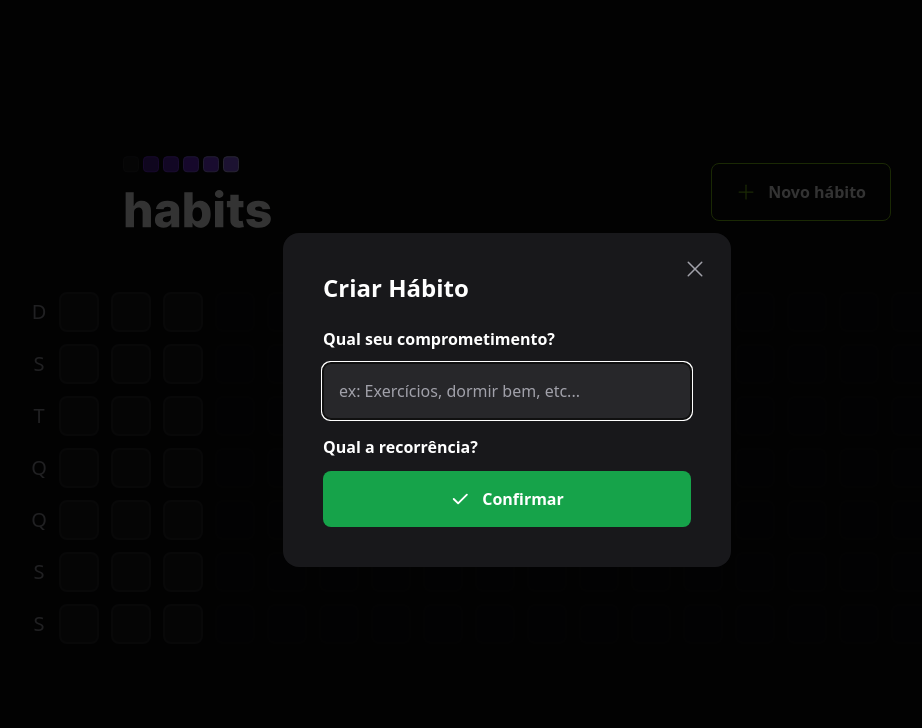
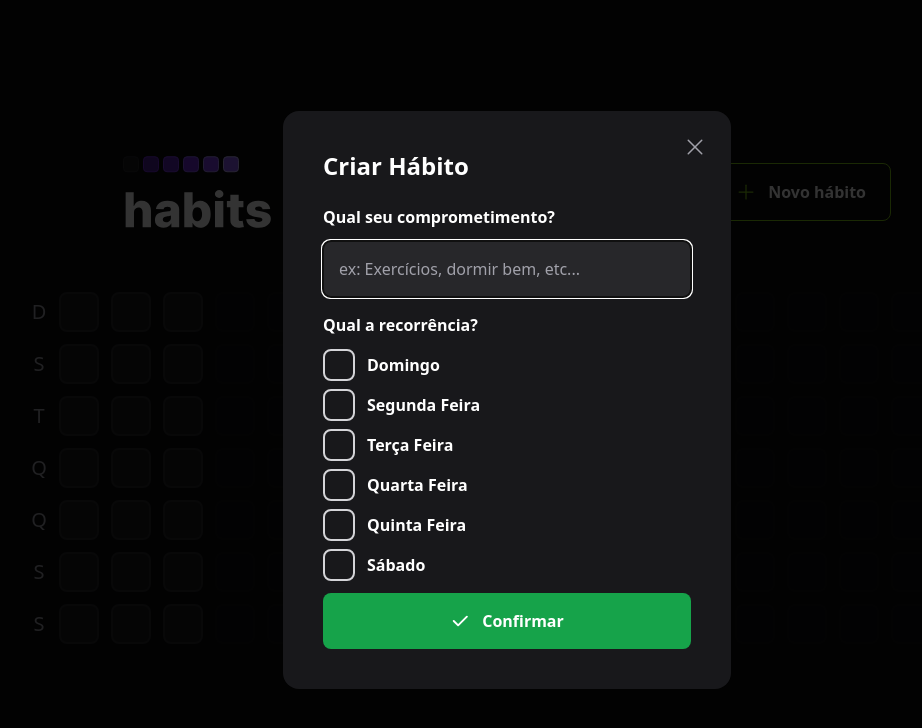
Before and after one commit to Adam-Almeida/final-rocketseat-nlw-2023, a React (Vite) app in the folder web/: page / in a window 1280 px wide. Both pictures are taken after a click on the button "Novo hábito". Shown: the top 728 px of the page, without its empty margins (133-1055 px from the left). Built offline with nearby package versions, Linux system fonts and the light colour scheme; no server answers.

Commit message:
connect to back-end

```diff
--- a/web/package.json
+++ b/web/package.json
@@ -9,8 +9,10 @@
     "preview": "vite preview"
   },
   "dependencies": {
+    "@radix-ui/react-checkbox": "^1.0.1",
     "@radix-ui/react-dialog": "^1.0.2",
     "@radix-ui/react-popover": "^1.0.3",
+    "axios": "^1.2.3",
     "clsx": "^1.2.1",
     "dayjs": "^1.11.7",
     "phosphor-react": "^1.4.1",
--- a/web/src/App.tsx
+++ b/web/src/App.tsx
@@ -1,3 +1,4 @@
+import './lib/dayjs'
 import "./styles/global.css";
 import { Header } from "./components/Header";
 import { SummaryTable } from "./components/SummaryTable";
--- a/web/src/components/HabitDay.tsx
+++ b/web/src/components/HabitDay.tsx
@@ -1,14 +1,23 @@
 import * as Popover from "@radix-ui/react-popover";
+import * as Checkbox from "@radix-ui/react-checkbox";
+
 import clsx from "clsx";
 import { ProgressBar } from "./ProgressBar";
+import { Check } from "phosphor-react";
+import dayjs from "dayjs";
 
 interface HabitDayProps {
-  completed: number;
-  amount: number;
+  date: Date;
+  completed?: number;
+  amount?: number;
 }
 
-export function HabitDay({ amount, completed }: HabitDayProps) {
-  const completedPercentage = Math.round((completed / amount) * 100);
+export function HabitDay({ amount = 0, completed = 0, date }: HabitDayProps) {
+  const completedPercentage =
+    amount > 0 ? Math.round((completed / amount) * 100) : 0;
+
+    const dayAndMonth = dayjs(date).format('DD/MM')
+    const dayWeek = dayjs(date).format('dddd')
 
   return (
     <Popover.Root>
@@ -16,23 +25,42 @@ export function HabitDay({ amount, completed }: HabitDayProps) {
         className={clsx(
           "w-10 h-10 bg-zinc-900 border-zinc-800 border-2 rounded-lg",
           {
-            "bg-zinc-900 border-zinc-800":completedPercentage === 0,
-            "bg-lime-900 border-lime-800":completedPercentage > 0 && completedPercentage < 20,
-            "bg-lime-800 border-lime-700":completedPercentage >= 20 && completedPercentage < 40,
-            "bg-lime-700 border-lime-600":completedPercentage >= 40 && completedPercentage < 60,
-            "bg-lime-600 border-lime-500":completedPercentage >= 60 && completedPercentage < 80,
-            "bg-lime-500 border-lime-400":completedPercentage >= 80,
+            "bg-zinc-900 border-zinc-800": completedPercentage === 0,
+            "bg-lime-900 border-lime-800":
+              completedPercentage > 0 && completedPercentage < 20,
+            "bg-lime-800 border-lime-700":
+              completedPercentage >= 20 && completedPercentage < 40,
+            "bg-lime-700 border-lime-600":
+              completedPercentage >= 40 && completedPercentage < 60,
+            "bg-lime-600 border-lime-500":
+              completedPercentage >= 60 && completedPercentage < 80,
+            "bg-lime-500 border-lime-400": completedPercentage >= 80,
           }
         )}
       />
 
       <Popover.Portal>
         <Popover.Content className="min-w-[320px] w-full bg-zinc-900 p-6 rounded-2xl flex flex-col">
-          <span className="font-semibold text-zinc-400 text-sm">Domingo</span>
+          <span className="font-semibold text-zinc-400 text-sm">{dayWeek}</span>
           <span className="mt-1 font-extrabold leading-tight text-2xl">
-            22/01
+            {dayAndMonth}
           </span>
           <ProgressBar progress={completedPercentage} />
+
+          <div className="mt-6 flex flex-col gap-3">
+            <Checkbox.Root className="flex items-center gap-3 group ">
+              <div className="group-data-[state=checked]:bg-lime-500 group-data-[state=checked]:border-lime-400 h-8 w-8 rounded-lg flex items-center justify-center bg-zinc-900 border-2 border-zinc-300">
+                <Checkbox.Indicator>
+                  <Check size={20} weight="bold" />
+                </Checkbox.Indicator>
+              </div>
+
+              <span className="font-semibold leading-tight text-white text-base">
+                Beber 2 agua
+              </span>
+            </Checkbox.Root>
+          </div>
+
           <Popover.Arrow height={8} width={16} className="fill-zinc-900" />
         </Popover.Content>
       </Popover.Portal>
--- a/web/src/components/NewHabitForm.tsx
+++ b/web/src/components/NewHabitForm.tsx
@@ -1,8 +1,37 @@
+import * as Checkbox from "@radix-ui/react-checkbox";
 import { Check } from "phosphor-react";
+import { FormEvent, useState } from "react";
+
+const availableWeekDays = [
+  "Domingo",
+  "Segunda Feira",
+  "Terça Feira",
+  "Quarta Feira",
+  "Quinta Feira",
+  "Sábado",
+];
 
 export function NewHabitForm() {
+  const [title, setTitle] = useState("");
+  const [weekDays, setWeekDays] = useState<number[]>([]);
+
+  function createNewHabit(e: FormEvent) {
+    e.preventDefault();
+    console.log(title, weekDays)
+  }
+
+  function handleToogleWeekDay(weekDay: number) {
+    if (weekDays.includes(weekDay)) {
+      const weekDaysWithRemovedOne = weekDays.filter((day) => day !== weekDay);
+      setWeekDays(weekDaysWithRemovedOne);
+    } else {
+      const weekDaysWithAddOne = [...weekDays, weekDay];
+      setWeekDays(weekDaysWithAddOne);
+    }
+  }
+
   return (
-    <form className="w-full flex-col mt-6">
+    <form onSubmit={createNewHabit} className="w-full flex-col mt-6">
       <label htmlFor="title" className="font-semibold leading-tight">
         Qual seu comprometimento?
       </label>
@@ -13,11 +42,31 @@ export function NewHabitForm() {
         id="title"
         placeholder="ex: Exercícios, dormir bem, etc..."
         autoFocus
+        onChange={(e) => setTitle(e.target.value)}
       />
 
       <label htmlFor="" className="font-semibold leading-tight">
         Qual a recorrência?
       </label>
+      <div className="flex flex-col gap-2 mt-3">
+        {availableWeekDays.map((weekDay, index) => (
+          <Checkbox.Root
+            key={weekDay}
+            className="flex items-center gap-3 group "
+            onCheckedChange={() => handleToogleWeekDay(index)}
+          >
+            <div className="group-data-[state=checked]:bg-lime-500 group-data-[state=checked]:border-lime-400 h-8 w-8 rounded-lg flex items-center justify-center bg-zinc-900 border-2 border-zinc-300">
+              <Checkbox.Indicator>
+                <Check size={20} weight="bold" />
+              </Checkbox.Indicator>
+            </div>
+
+            <span className="font-semibold leading-tight text-white text-base">
+              {weekDay}
+            </span>
+          </Checkbox.Root>
+        ))}
+      </div>
 
       <button
         type="submit"
--- a/web/src/components/SummaryTable.tsx
+++ b/web/src/components/SummaryTable.tsx
@@ -1,3 +1,6 @@
+import dayjs from "dayjs";
+import { useEffect, useState } from "react";
+import { api } from "../lib/axios";
 import { generateDatesFromYearBeginning } from "../utils/generate-dates-from-year-beginning";
 import { HabitDay } from "./HabitDay";
 
@@ -7,7 +10,22 @@ const summaryDates = generateDatesFromYearBeginning();
 const minimumSummaryDatesSize = 18 * 7; //18 weeks
 const amountOfDaysToFill = minimumSummaryDatesSize - summaryDates.length;
 
+type Summary = {
+  id: string;
+  date: string;
+  amount: number;
+  completed: number;
+}[];
+
 export function SummaryTable() {
+  const [summary, setSummary] = useState<Summary>([]);
+
+  useEffect(() => {
+    api.get("summary").then((response) => {
+      setSummary(response.data);
+    });
+  }, []);
+
   return (
     <div className="w-full flex ">
       <div className="grid grid-rows-7 grid-flow-row gap-3">
@@ -25,7 +43,18 @@ export function SummaryTable() {
 
       <div className="grid grid-rows-7 grid-flow-col gap-3">
         {summaryDates.map((date, i) => {
-          return <HabitDay key={date.toString()} amount={5} completed={Math.random() * 5} />;
+          const dayInSummary = summary.find((day) => {
+            return dayjs(date).isSame(day.date, 'day');
+          });
+
+          return (
+            <HabitDay
+              key={date.toString()}
+              date={date}
+              amount={dayInSummary?.amount}
+              completed={dayInSummary?.completed}
+            />
+          );
         })}
 
         {amountOfDaysToFill > 0 &&
--- /dev/null
+++ b/web/src/lib/axios.ts
@@ -0,0 +1,5 @@
+import axios from "axios";
+
+export const api = axios.create({
+    baseURL: 'http://localhost:3333'
+})
--- /dev/null
+++ b/web/src/lib/dayjs.ts
@@ -0,0 +1,5 @@
+import dayjs from "dayjs";
+
+import "dayjs/locale/pt-br";
+
+dayjs.locale("pt-br");
```
Also changed, not shown: 1 other file (tests, documents, lock files or other folders).
